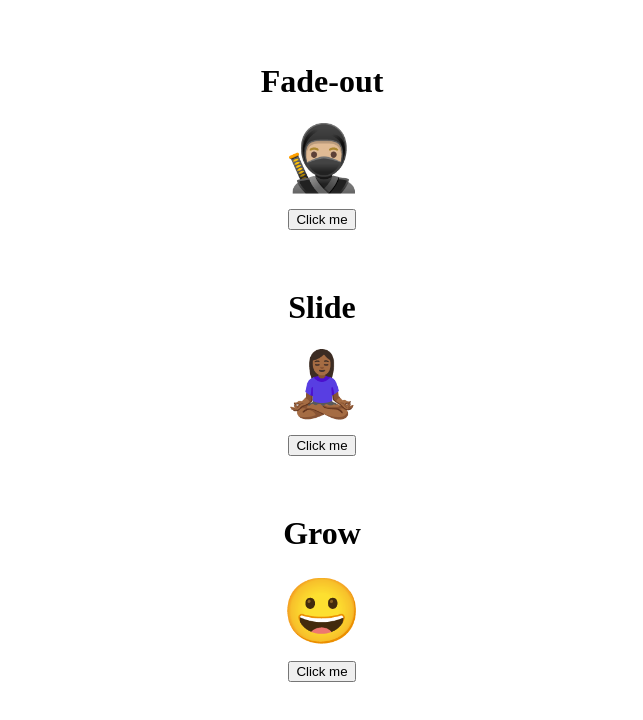
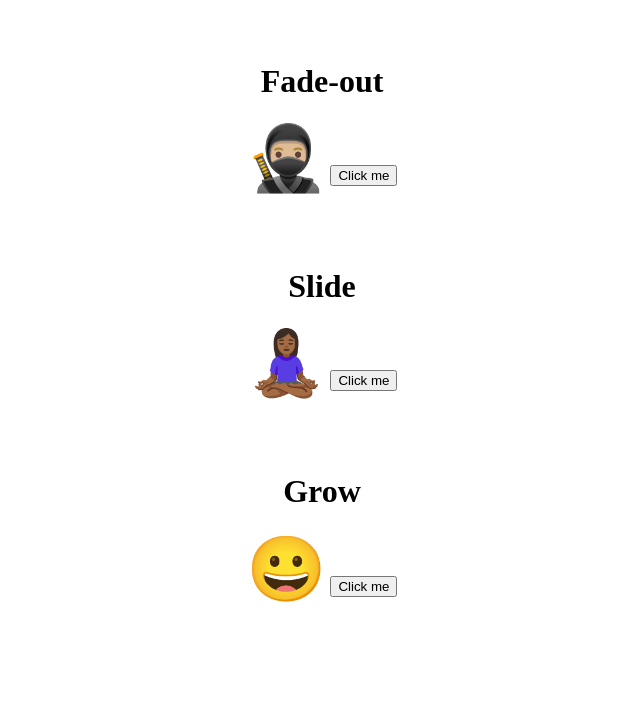
Before and after one commit to MegaMoonBear/2-3-3_MC_module02_week03_day03, a plain HTML site: page index.html in a window 1280 px wide. Shown: the part 348-1068 px from the top of the page, without its empty margins (318-961 px from the left). After the commit the page ends 1013 px from the top, so only its background shows below. Drawn offline with Linux system fonts and the light colour scheme.

Commit message:
assignment details

```diff
--- a/index.html
+++ b/index.html
@@ -1,5 +1,34 @@
 <!DOCTYPE html>
 <html>
+
+<style>
+    /* FadeOut Animation */
+    @keyframes fadeOut {
+        0% { opacity: 1; }
+        100% { opacity: 0; }
+    }
+    .fadeOut {
+        animation: fadeOut 2s ease forwards;
+    }
+
+    /* Slide Animation */
+    @keyframes slideIn {
+        0% { transform: translateX(0); }
+        100% { transform: translateX(-100vh); }
+    }
+    .slide {
+        animation: slideIn 2s ease forwards;
+    }
+
+    /* Grow Animation */
+    @keyframes grow {
+        0% { transform: scale(1); }
+        100% { transform: scale(1.5); }
+    }
+    .grow {
+        animation: grow 2s ease forwards;
+    }
+</style>
 
 <body>
     <div id="navbar">
@@ -14,29 +43,33 @@
         <div id="assignmentBlocks">
             <div class="assignmentBlock">
                 <h1>Fade-out</h1>
-                <h1 id="fadeInEmoji" class="assignmentEmoji">🥷🏼</h1>
+                <h1 id="ninjaEmoji">🥷🏼</h1>
                 <button
                     onclick='
-                    //*** YOUR CODE HERE ***
+                    //*** YOUR JAVASCRIPT CODE HERE ***
+                    //Assign the fadeOut class to the HTML element with the ninja emoji
+
 
                     '>Click me</button>
             </div>
             <div class="assignmentBlock">
                 <h1>Slide</h1>
-                <h1 id="slideEmoji" class="assignmentEmoji">🧘🏾‍♀️</h1>
+                <h1 id="yogaEmoji">🧘🏾‍♀️</h1>
                 <button
                     onclick='
-                    //*** YOUR CODE HERE ***
+                    //*** YOUR JAVASCRIPT CODE HERE ***
+                    //Assign the slide class to the HTML element with the yoga emoji
 
 
                     '>Click me</button>
             </div>
             <div class="assignmentBlock">
                 <h1>Grow</h1>
-                <h1 id="growEmoji" class="assignmentEmoji">😀</h1>
+                <h1 id="smileyEmoji">😀</h1>
                 <button
                     onclick='
-                    //*** YOUR CODE HERE ***
+                    //*** YOUR JAVASCRIPT CODE HERE ***
+                    //Assign the grow class to the HTML element with the smiley emoji
 
 
                     '>Click me</button>
@@ -44,6 +77,26 @@
         </div>
     </div>
 </body>
+
+
+
+
+
+
+
+
+
+
+
+
+
+
+
+
+
+
+
+
 <style>
     #navbar {
         display: flex;
@@ -81,10 +134,23 @@
         margin-bottom: 3%;
     }
 
-    .assignmentEmoji {
+    #ninjaEmoji {
         margin-top: 0%;
         margin-bottom: 1%;
         font-size: 8vh;
+        display: inline-block;
+    }
+    #yogaEmoji {
+        margin-top: 0%;
+        margin-bottom: 1%;
+        font-size: 8vh;
+        display: inline-block;
+    }
+    #smileyEmoji {
+        margin-top: 0%;
+        margin-bottom: 1%;
+        font-size: 8vh;
+        display: inline-block;
     }
 </style>
 
```
Also changed, not shown: 1 other file.
